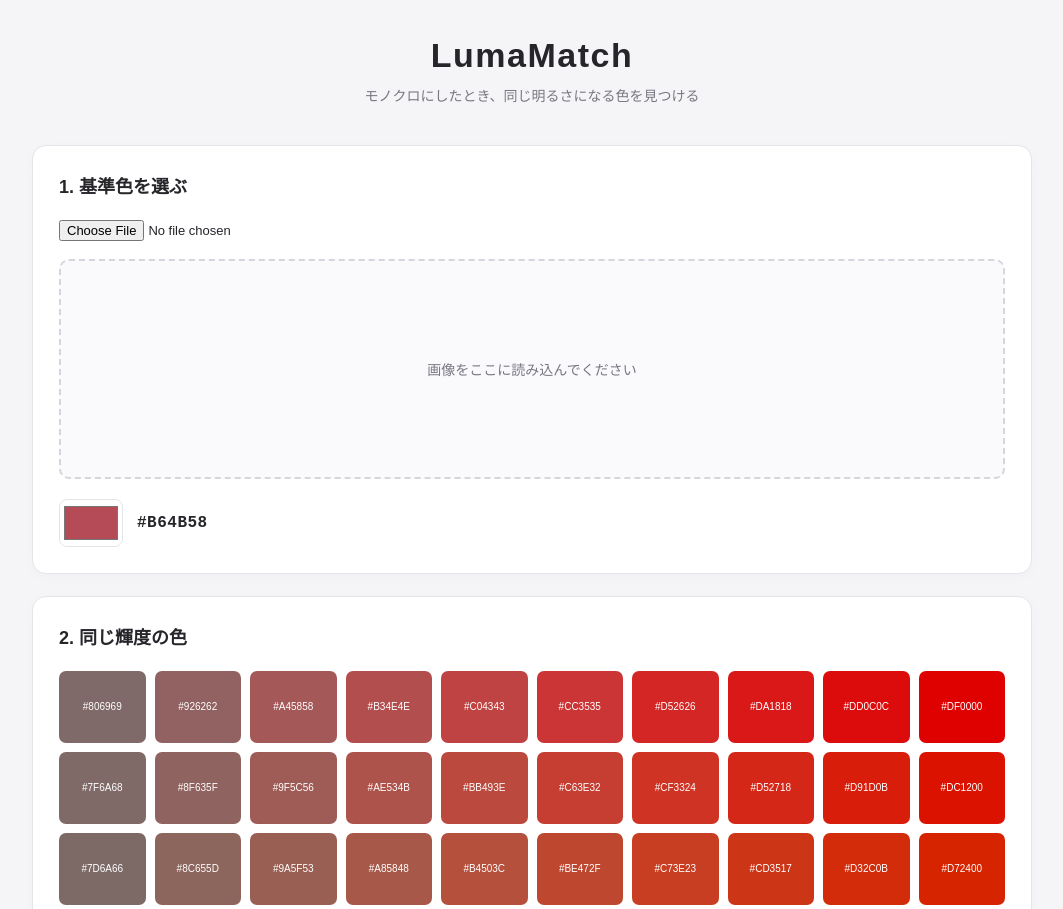
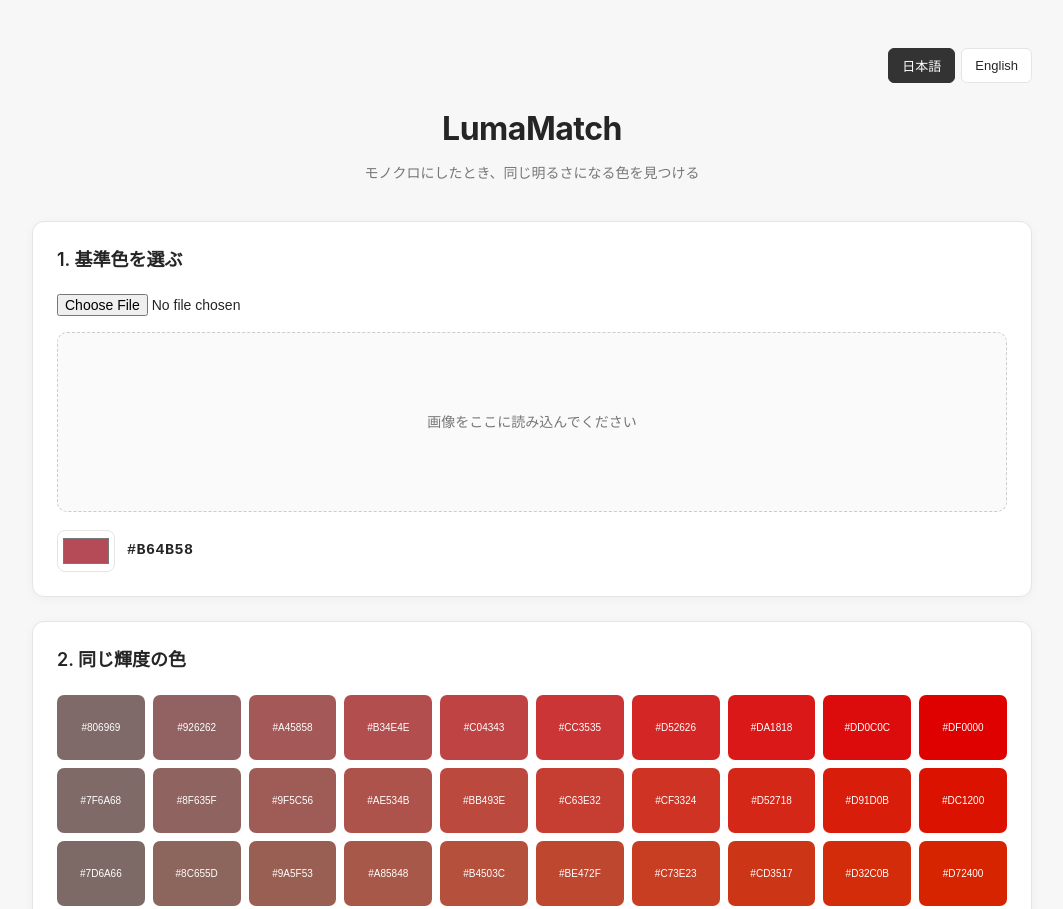
Before and after one commit to TmtLoveFanatic/LumaMatch, a plain HTML site: page index.html in a window 1280 px wide. Shown: the top 909 px of the page, without its empty margins (108-1171 px from the left). Drawn offline with Linux system fonts and the light colour scheme.

Commit message:
Add files via upload

```diff
--- a/app.js
+++ b/app.js
@@ -7,6 +7,63 @@ const baseColor = document.getElementById("baseColor");
 const hexValue = document.getElementById("hexValue");
 const palette = document.getElementById("palette");
 const grayscale = document.getElementById("grayscale");
+
+const jaButton = document.getElementById("jaButton");
+const enButton = document.getElementById("enButton");
+
+let currentLanguage = localStorage.getItem("lumamatch-language") || "ja";
+
+const translations = {
+  ja: {
+    subtitle: "モノクロにしたとき、同じ明るさになる色を見つける",
+    heading1: "1. 基準色を選ぶ",
+    heading2: "2. 同じ輝度の色",
+    heading3: "3. モノクロで比較",
+    imageMessage: "画像をここに読み込んでください",
+    grayTitle: "グレー値",
+    hue: "色相",
+    saturation: "彩度"
+  },
+  en: {
+    subtitle: "Find colors that have the same brightness in grayscale",
+    heading1: "1. Choose a Base Color",
+    heading2: "2. Colors with Matching Brightness",
+    heading3: "3. Grayscale Comparison",
+    imageMessage: "Load an image here",
+    grayTitle: "Grayscale value",
+    hue: "Hue",
+    saturation: "Saturation"
+  }
+};
+
+// 言語を切り替える
+function setLanguage(language) {
+  currentLanguage = language;
+  localStorage.setItem("lumamatch-language", language);
+
+  const t = translations[language];
+
+  document.documentElement.lang = language;
+  document.title = "LumaMatch";
+
+  document.getElementById("subtitle").textContent = t.subtitle;
+  document.getElementById("heading1").textContent = t.heading1;
+  document.getElementById("heading2").textContent = t.heading2;
+  document.getElementById("heading3").textContent = t.heading3;
+
+  const imageMessage = document.getElementById("imageMessage");
+  if (!canvas.width || !canvas.height) {
+    imageMessage.textContent = t.imageMessage;
+  }
+
+  jaButton.classList.toggle("active", language === "ja");
+  enButton.classList.toggle("active", language === "en");
+
+  updatePalette();
+}
+
+jaButton.addEventListener("click", () => setLanguage("ja"));
+enButton.addEventListener("click", () => setLanguage("en"));
 
 // HEXをRGBに変換
 function hexToRgb(hex) {
@@ -76,7 +133,7 @@ function luminanceToGray(value) {
   return Math.round(encoded * 255);
 }
 
-// 指定した色相・彩度で同じ輝度になる明るさを探す
+// 同じ輝度になる明るさを探す
 function findMatchingColor(hue, saturation, target) {
   let low = 0;
   let high = 100;
@@ -92,19 +149,18 @@ function findMatchingColor(hue, saturation, target) {
     }
   }
 
-  const rgb = hslToRgb(
+  return hslToRgb(
     hue,
     saturation,
     (low + high) / 2
   );
-
-  return rgb;
 }
 
 // パレットを作る
 function updatePalette() {
   const base = hexToRgb(baseColor.value);
   const target = luminance(base);
+  const t = translations[currentLanguage];
 
   hexValue.textContent = baseColor.value.toUpperCase();
 
@@ -120,14 +176,13 @@ function updatePalette() {
   grayBox.style.backgroundColor =
     `rgb(${grayValue}, ${grayValue}, ${grayValue})`;
   grayBox.style.borderRadius = "8px";
-  grayBox.title = `グレー値: ${grayValue}`;
+  grayBox.title = `${t.grayTitle}: ${grayValue}`;
 
   grayscale.appendChild(grayBox);
 
-  // 重複する色を防ぐ
   const usedColors = new Set();
 
-  // 色相を5度ずつ、彩度を10%ずつ調べる
+  // 色相5度ごと、彩度10%ごとに調べる
   for (let hue = 0; hue < 360; hue += 5) {
     for (let saturation = 10; saturation <= 100; saturation += 10) {
       const color = findMatchingColor(
@@ -144,7 +199,6 @@ function updatePalette() {
 
       if (usedColors.has(hex)) continue;
 
-      // 輝度が基準色と十分近いか確認
       const difference = Math.abs(
         luminance(color) - target
       );
@@ -153,7 +207,6 @@ function updatePalette() {
 
       usedColors.add(hex);
 
-      // 色見本
       const swatch = document.createElement("button");
 
       swatch.style.backgroundColor = hex;
@@ -167,9 +220,11 @@ function updatePalette() {
       swatch.style.fontSize = "10px";
       swatch.style.overflow = "hidden";
       swatch.textContent = hex;
-      swatch.title = `${hex} / 色相 ${hue}° / 彩度 ${saturation}%`;
 
-      // クリックすると基準色に設定
+      swatch.title =
+        `${hex} / ${t.hue} ${hue}° / ${t.saturation} ${saturation}%`;
+
+      // クリックで基準色に設定
       swatch.addEventListener("click", () => {
         baseColor.value = hex;
         updatePalette();
@@ -214,7 +269,7 @@ imageInput.addEventListener("change", event => {
     );
 
     canvas.style.display = "block";
-    document.querySelector("#imageArea p").style.display = "none";
+    document.getElementById("imageMessage").style.display = "none";
 
     URL.revokeObjectURL(image.src);
   };
@@ -248,4 +303,4 @@ canvas.addEventListener("click", event => {
 });
 
 // 最初の表示
-updatePalette();
+setLanguage(currentLanguage);
--- a/index.html
+++ b/index.html
@@ -9,17 +9,22 @@
 </head>
 <body>
   <header>
+    <div class="language-switch">
+      <button id="jaButton" class="active">日本語</button>
+      <button id="enButton">English</button>
+    </div>
+
     <h1>LumaMatch</h1>
-    <p>モノクロにしたとき、同じ明るさになる色を見つける</p>
+    <p id="subtitle">モノクロにしたとき、同じ明るさになる色を見つける</p>
   </header>
 
   <main>
     <section>
-      <h2>1. 基準色を選ぶ</h2>
+      <h2 id="heading1">1. 基準色を選ぶ</h2>
       <input type="file" id="imageInput" accept="image/*">
 
       <div id="imageArea">
-        <p>画像をここに読み込んでください</p>
+        <p id="imageMessage">画像をここに読み込んでください</p>
         <canvas id="imageCanvas"></canvas>
       </div>
 
@@ -30,12 +35,12 @@
     </section>
 
     <section>
-      <h2>2. 同じ輝度の色</h2>
+      <h2 id="heading2">2. 同じ輝度の色</h2>
       <div id="palette"></div>
     </section>
 
     <section>
-      <h2>3. モノクロで比較</h2>
+      <h2 id="heading3">3. モノクロで比較</h2>
       <div id="grayscale"></div>
     </section>
   </main>
--- a/style.css
+++ b/style.css
@@ -1,28 +1,34 @@
 
 /* =========================
-   Base
+   LumaMatch - Main Styles
    ========================= */
+
+:root {
+  --background: #f7f7f7;
+  --surface: #ffffff;
+  --text: #252525;
+  --muted: #777777;
+  --border: #e5e5e5;
+  --accent: #333333;
+  --radius: 12px;
+  --shadow: 0 2px 10px rgba(0, 0, 0, 0.04);
+}
 
 * {
   box-sizing: border-box;
 }
 
-:root {
-  --background: #f5f5f7;
-  --surface: #ffffff;
-  --text: #25252a;
-  --subtext: #777780;
-  --border: #e5e5e9;
-  --accent: #5555cc;
-  --radius: 14px;
-}
-
 body {
   margin: 0;
-  padding: 36px 24px 60px;
+  padding: 0;
   background: var(--background);
   color: var(--text);
-  font-family: Arial, "Noto Sans JP", sans-serif;
+  font-family:
+    -apple-system,
+    BlinkMacSystemFont,
+    "Segoe UI",
+    sans-serif;
+  line-height: 1.6;
 }
 
 /* =========================
@@ -30,22 +36,53 @@ body {
    ========================= */
 
 header {
+  position: relative;
   text-align: center;
-  margin-bottom: 36px;
+  padding: 48px 20px 36px;
 }
 
 header h1 {
-  font-size: 34px;
+  margin: 0;
+  font-size: 32px;
   font-weight: 700;
-  letter-spacing: 1.5px;
-  margin: 0 0 10px;
+  letter-spacing: -0.5px;
 }
 
 header p {
-  color: var(--subtext);
+  margin: 8px 0 0;
+  color: var(--muted);
   font-size: 14px;
-  margin: 0;
-  line-height: 1.7;
+}
+
+/* Language Switch */
+
+.language-switch {
+  display: flex;
+  justify-content: flex-end;
+  gap: 6px;
+  max-width: 1000px;
+  margin: 0 auto 20px;
+}
+
+.language-switch button {
+  padding: 7px 13px;
+  border: 1px solid var(--border);
+  border-radius: 6px;
+  background: var(--surface);
+  color: var(--text);
+  cursor: pointer;
+  font-size: 13px;
+  transition: 0.2s;
+}
+
+.language-switch button:hover {
+  background: #eeeeee;
+}
+
+.language-switch button.active {
+  background: var(--accent);
+  color: white;
+  border-color: var(--accent);
 }
 
 /* =========================
@@ -53,59 +90,64 @@ header p {
    ========================= */
 
 main {
-  width: 100%;
-  max-width: 1000px;
-  margin: 0 auto;
+  width: min(100% - 32px, 1000px);
+  margin: 0 auto 60px;
 }
 
 section {
+  margin-bottom: 24px;
+  padding: 24px;
   background: var(--surface);
-  padding: 26px;
-  margin-bottom: 22px;
   border: 1px solid var(--border);
   border-radius: var(--radius);
-  box-shadow: 0 3px 12px rgba(0, 0, 0, 0.025);
+  box-shadow: var(--shadow);
 }
 
-h2 {
+section h2 {
+  margin: 0 0 20px;
   font-size: 18px;
   font-weight: 600;
-  margin: 0 0 22px;
 }
 
 /* =========================
-   Image Upload
+   File Input
    ========================= */
 
 input[type="file"] {
+  display: block;
   max-width: 100%;
-  font-size: 13px;
+  margin-bottom: 16px;
+  font-size: 14px;
 }
 
+/* =========================
+   Image Area
+   ========================= */
+
 #imageArea {
-  margin-top: 18px;
-  min-height: 220px;
-  border: 2px dashed #d5d5dc;
+  display: flex;
+  justify-content: center;
+  align-items: center;
+  min-height: 180px;
+  padding: 20px;
+  background: #fafafa;
+  border: 1px dashed #cccccc;
   border-radius: 10px;
-  background: #fafafd;
-  display: flex;
-  align-items: center;
-  justify-content: center;
   overflow: hidden;
-  color: var(--subtext);
 }
 
 #imageArea p {
-  padding: 20px;
+  margin: 0;
+  color: var(--muted);
+  font-size: 14px;
   text-align: center;
-  font-size: 14px;
 }
 
 #imageCanvas {
   display: none;
   max-width: 100%;
-  max-height: 500px;
-  object-fit: contain;
+  height: auto;
+  border-radius: 6px;
   cursor: crosshair;
 }
 
@@ -116,23 +158,23 @@ input[type="file"] {
 .base-color {
   display: flex;
   align-items: center;
-  gap: 14px;
-  margin-top: 20px;
+  gap: 12px;
+  margin-top: 18px;
 }
 
 #baseColor {
-  width: 64px;
-  height: 48px;
-  padding: 2px;
+  width: 58px;
+  height: 42px;
+  padding: 3px;
+  background: white;
   border: 1px solid var(--border);
   border-radius: 8px;
-  background: white;
   cursor: pointer;
 }
 
 #hexValue {
   font-family: monospace;
-  font-size: 16px;
+  font-size: 15px;
   font-weight: 600;
   letter-spacing: 0.5px;
 }
@@ -143,25 +185,23 @@ input[type="file"] {
 
 #palette {
   display: grid;
-  grid-template-columns: repeat(auto-fill, minmax(85px, 1fr));
-  gap: 9px;
+  grid-template-columns: repeat(10, minmax(0, 1fr));
+  gap: 8px;
 }
 
-/* JavaScriptで作成する色見本 */
 #palette button {
-  width: 100%;
-  min-width: 0;
-  min-height: 72px;
-  transition: transform 0.15s ease, box-shadow 0.15s ease;
+  transition:
+    transform 0.15s,
+    box-shadow 0.15s;
 }
 
 #palette button:hover {
   transform: translateY(-2px);
-  box-shadow: 0 3px 9px rgba(0, 0, 0, 0.15);
+  box-shadow: 0 3px 8px rgba(0, 0, 0, 0.15);
 }
 
 #palette button:active {
-  transform: scale(0.97);
+  transform: scale(0.96);
 }
 
 /* =========================
@@ -169,68 +209,47 @@ input[type="file"] {
    ========================= */
 
 #grayscale {
-  display: flex;
-  flex-wrap: wrap;
-  gap: 10px;
-}
-
-#grayscale > div {
   width: 100%;
-  min-height: 65px;
-  border-radius: 8px;
 }
 
 /* =========================
-   Responsive: Tablet
+   Responsive Design
    ========================= */
 
 @media (max-width: 700px) {
-  body {
-    padding: 26px 16px 40px;
-  }
-
   header {
-    margin-bottom: 26px;
+    padding: 32px 16px 28px;
   }
 
   header h1 {
-    font-size: 29px;
+    font-size: 28px;
+  }
+
+  header p {
+    font-size: 13px;
+  }
+
+  main {
+    width: calc(100% - 24px);
   }
 
   section {
-    padding: 20px;
+    padding: 18px;
     margin-bottom: 16px;
   }
 
   #palette {
-    grid-template-columns: repeat(auto-fill, minmax(70px, 1fr));
+    grid-template-columns: repeat(6, minmax(0, 1fr));
     gap: 7px;
-  }
-
-  #palette button {
-    min-height: 65px;
-    font-size: 10px;
-  }
-
-  #imageArea {
-    min-height: 180px;
   }
 }
 
-/* =========================
-   Responsive: Small Screen
-========================= */
-
-@media (max-width: 400px) {
-  body {
-    padding: 20px 12px 32px;
+@media (max-width: 380px) {
+  #palette {
+    grid-template-columns: repeat(4, minmax(0, 1fr));
   }
 
   section {
-    padding: 16px;
-  }
-
-  #palette {
-    grid-template-columns: repeat(3, minmax(0, 1fr));
+    padding: 14px;
   }
 }
```
Lines whose indentation alone changed are shown as unchanged.
